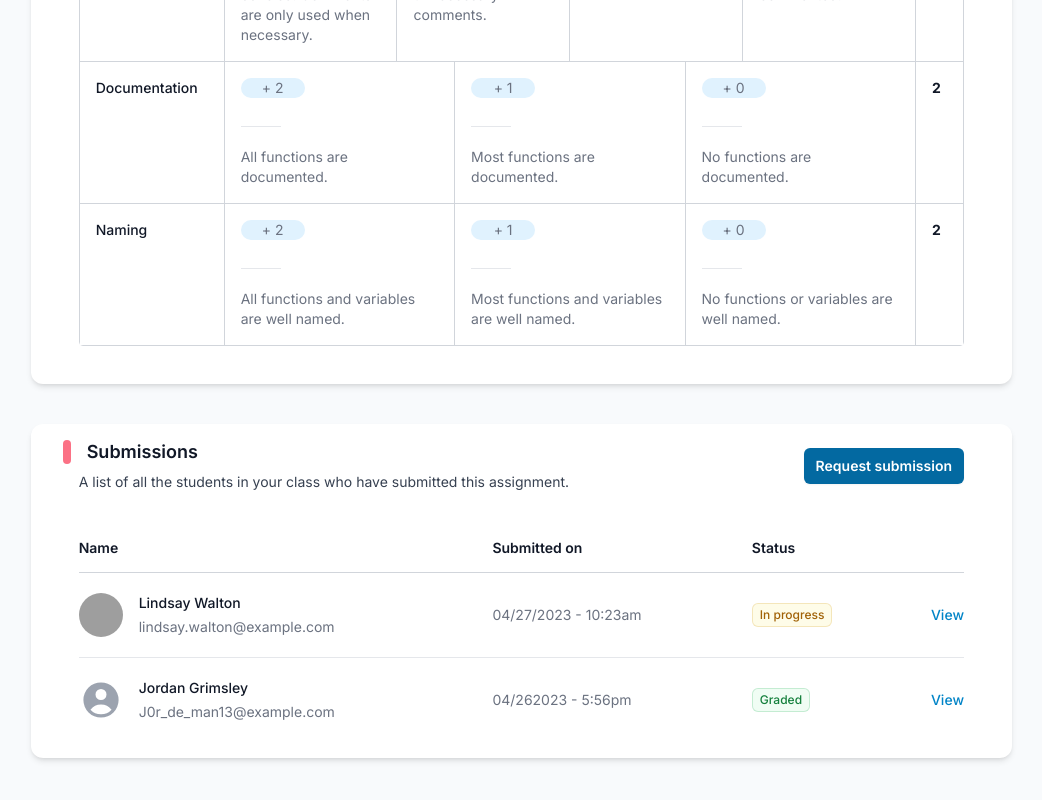
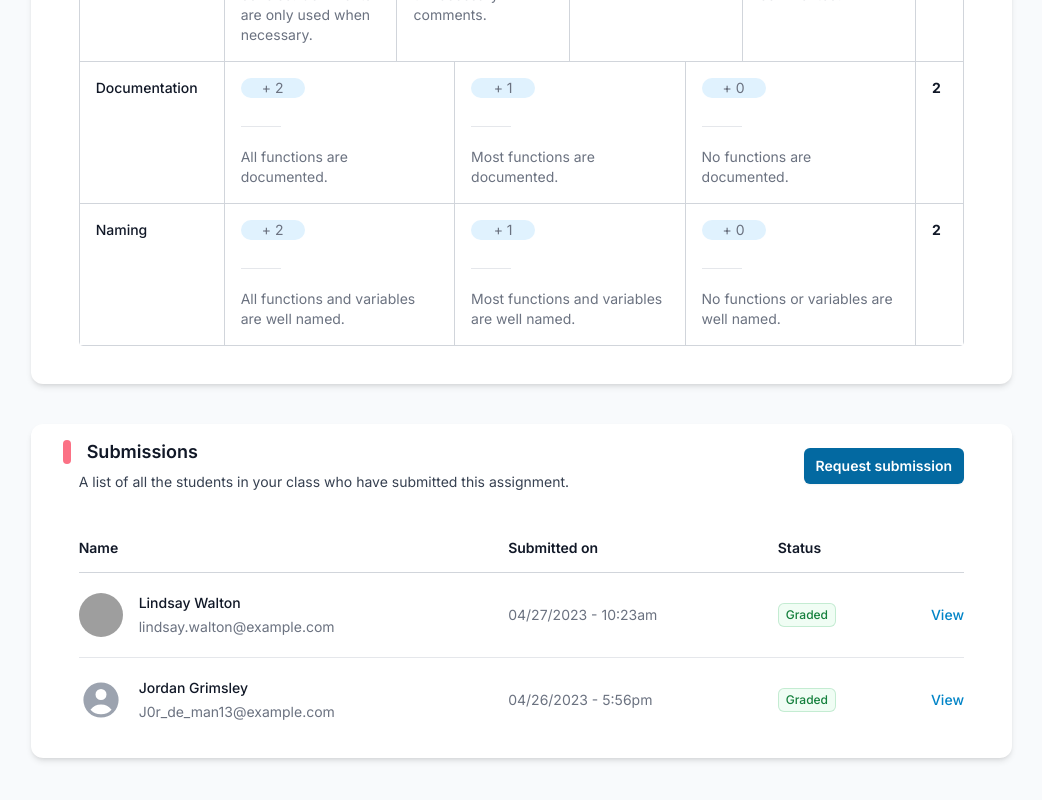
Before and after one commit to bdgcypher/autograder-frontend, a Next.js app: page / in a window 1280 px wide. Shown: the part 1530-2330 px from the top of the page, without its empty margins (220-1262 px from the left). Built offline with nearby package versions, Linux system fonts and the light colour scheme; grey boxes are pictures that could not be loaded.

Commit message:
Submission data from json file can be passed all the way down the component tree. Selecting a submission displays the submission and you can change from viewing 1 submition to another with drowdown

```diff
--- a/components/Dashboard/Assignment/Assignment.jsx
+++ b/components/Dashboard/Assignment/Assignment.jsx
@@ -112,8 +112,8 @@ export default function Assignment({ dataArray }) {
 
         <Submissions
           setOpen={setOpen}
-          setPerson={setPerson}
           setSubmission={setSubmission}
+          submissions={dataArray.submissions}
         />
 
         {/* View Submission popup */}
@@ -121,8 +121,9 @@ export default function Assignment({ dataArray }) {
         <ViewSubmission
           open={open}
           setOpen={setOpen}
-          person={person}
+          submissions={dataArray.submissions}
           submission={submission}
+          setSubmission={setSubmission}
         />
       </main>
     </>
--- a/components/Dashboard/Assignment/Submissions.jsx
+++ b/components/Dashboard/Assignment/Submissions.jsx
@@ -2,28 +2,29 @@
 import react, { useState } from "react";
 import { UserCircleIcon } from "@heroicons/react/20/solid";
 
-const people = [
-  {
-    name: "Lindsay Walton",
-    email: "lindsay.walton@example.com",
-    submittedOn: "04/27/2023 - 10:23am",
-    submission: "def largest_adjacent_sum(numbers):\n    \"\"\"\n    Finds the largest sum of non-adjacent numbers in a given list of integers.\n\n    Args:\n       numbers (list): A list of integers.\n\n    Returns:\n       int: The largest sum of non-adjacent numbers.\n    \"\"\"\n\n    if not numbers:\n        return 0\n\n    length = len(numbers)\n    if length == 1:\n        return numbers[0]\n\n    # Initialize two variables to track the maximum sum at each step\n    prev_max = max(0, numbers[0])\n    curr_max = max(prev_max, numbers[1])\n\n    # Iterate through the list starting from the third element\n    for i in range(2, length):\n        # Calculate the maximum sum up to the current element\n        temp = curr_max\n        curr_max = max(prev_max + numbers[i], curr_max)\n        prev_max = temp\n\n    return curr_max\n",
-    status: "In progress",
-    image:
-      "https://images.unsplash.com/photo-1517841905240-472988babdf9?ixlib=rb-1.2.1&ixid=eyJhcHBfaWQiOjEyMDd9&auto=format&fit=facearea&facepad=2&w=256&h=256&q=80",
-  },
-  {
-    name: "Jordan Grimsley",
-    email: "J0r_de_man13@example.com",
-    submittedOn: "04/262023 - 5:56pm",
-    submission: "def max_sum_non_adjacent(nums):\n    # Handle edge cases\n    if len(nums) == 0:\n        return 0\n    elif len(nums) == 1:\n        return max(nums[0], 0)\n\n    prev_prev_sum = max(nums[0], 0)\n    prev_sum = max(nums[0], nums[1], 0)\n\n    for i in range(2, len(nums)):\n        current_sum = max(prev_sum, prev_prev_sum + nums[i], 0)\n        prev_prev_sum = prev_sum\n        prev_sum = current_sum\n\n    return prev_sum\nprint(max_sum_non_adjacent([2, 4, 6, 2, 5]))  # Output: 13\nprint(max_sum_non_adjacent([5, 1, 1, 5]))     # Output: 10\nprint(max_sum_non_adjacent([-1, -2, -3, -4])) # Output: 0\nprint(max_sum_non_adjacent([1, 2, 3, 4, 5]))  # Output: 9\n",
-    status: "Graded",
-    image: "",
-  },
-  // More people...
-];
 
-export default function Submissions({ setOpen, setPerson, setSubmission }) {
+// const people = [
+//   {
+//     name: "Lindsay Walton",
+//     email: "lindsay.walton@example.com",
+//     submittedOn: "04/27/2023 - 10:23am",
+//     submission: "def largest_adjacent_sum(numbers):\n    \"\"\"\n    Finds the largest sum of non-adjacent numbers in a given list of integers.\n\n    Args:\n       numbers (list): A list of integers.\n\n    Returns:\n       int: The largest sum of non-adjacent numbers.\n    \"\"\"\n\n    if not numbers:\n        return 0\n\n    length = len(numbers)\n    if length == 1:\n        return numbers[0]\n\n    # Initialize two variables to track the maximum sum at each step\n    prev_max = max(0, numbers[0])\n    curr_max = max(prev_max, numbers[1])\n\n    # Iterate through the list starting from the third element\n    for i in range(2, length):\n        # Calculate the maximum sum up to the current element\n        temp = curr_max\n        curr_max = max(prev_max + numbers[i], curr_max)\n        prev_max = temp\n\n    return curr_max\n",
+//     status: "In progress",
+//     image:
+//       "https://images.unsplash.com/photo-1517841905240-472988babdf9?ixlib=rb-1.2.1&ixid=eyJhcHBfaWQiOjEyMDd9&auto=format&fit=facearea&facepad=2&w=256&h=256&q=80",
+//   },
+//   {
+//     name: "Jordan Grimsley",
+//     email: "J0r_de_man13@example.com",
+//     submittedOn: "04/26/2023 - 5:56pm",
+//     submission: "def max_sum_non_adjacent(nums):\n    # Handle edge cases\n    if len(nums) == 0:\n        return 0\n    elif len(nums) == 1:\n        return max(nums[0], 0)\n\n    prev_prev_sum = max(nums[0], 0)\n    prev_sum = max(nums[0], nums[1], 0)\n\n    for i in range(2, len(nums)):\n        current_sum = max(prev_sum, prev_prev_sum + nums[i], 0)\n        prev_prev_sum = prev_sum\n        prev_sum = current_sum\n\n    return prev_sum\nprint(max_sum_non_adjacent([2, 4, 6, 2, 5]))  # Output: 13\nprint(max_sum_non_adjacent([5, 1, 1, 5]))     # Output: 10\nprint(max_sum_non_adjacent([-1, -2, -3, -4])) # Output: 0\nprint(max_sum_non_adjacent([1, 2, 3, 4, 5]))  # Output: 9\n",
+//     status: "Graded",
+//     image: "",
+//   },
+//   // More people...
+// ];
+
+export default function Submissions({ setOpen, setSubmission, submissions }) {
 
 
   return (
@@ -85,14 +86,14 @@ export default function Submissions({ setOpen, setPerson, setSubmission }) {
                   </tr>
                 </thead>
                 <tbody className="divide-y divide-gray-200 bg-white">
-                  {people.map((person) => (
-                    <tr key={person.email}>
+                  {submissions.map((submission) => (
+                    <tr key={submission.email}>
                       <td className="whitespace-nowrap py-5 pl-4 pr-3 text-sm sm:pl-0">
                         <div className="flex items-center">
                           <div className="h-11 w-11 flex-shrink-0">
-                            {person.image ? (
+                            {submission.image ? (
                               <img
-                                src={person.image}
+                                src={submission.image}
                                 alt=""
                                 className="h-11 w-11 flex-shrink-0 rounded-full"
                               />
@@ -105,33 +106,33 @@ export default function Submissions({ setOpen, setPerson, setSubmission }) {
                           </div>
                           <div className="ml-4">
                             <div className="font-medium text-gray-900">
-                              {person.name}
+                              {submission.name}
                             </div>
                             <div className="mt-1 text-gray-500">
-                              {person.email}
+                              {submission.email}
                             </div>
                           </div>
                         </div>
                       </td>
                       <td className="whitespace-nowrap px-3 py-5 text-sm text-gray-500">
                         <div className="text-gray-500">
-                          {person.submittedOn}
+                          {submission.submittedOn}
                         </div>
                       </td>
 
-                      {person.status === "Graded" ? (
+                      {submission.status === "Graded" ? (
                         <>
                           <td className="whitespace-nowrap px-3 py-5 text-sm text-gray-500">
                             <span className="inline-flex items-center rounded-md bg-green-50 px-2 py-1 text-xs font-medium text-green-700 ring-1 ring-inset ring-green-600/20">
-                              {person.status}
+                              {submission.status}
                             </span>
                           </td>
                         </>
-                      ) : person.status === "In progress" ? (
+                      ) : submission.status === "In progress" ? (
                         <>
                           <td className="whitespace-nowrap px-3 py-5 text-sm text-gray-500">
                             <span className="inline-flex items-center rounded-md bg-yellow-50 px-2 py-1 text-xs font-medium text-yellow-700 ring-1 ring-inset ring-yellow-600/20">
-                              {person.status}
+                              {submission.status}
                             </span>
                           </td>
                         </>
@@ -140,12 +141,11 @@ export default function Submissions({ setOpen, setPerson, setSubmission }) {
                         <div
                           onClick={() => {
                             setOpen(true);
-                            setPerson(person);
-                            setSubmission(person.submission)
+                            setSubmission(submission);
                           }}
                           className="text-sky-600 hover:text-sky-900 cursor-pointer"
                         >
-                          View<span className="sr-only">, {person.name}</span>
+                          View<span className="sr-only">, {submission.name}</span>
                         </div>
                       </td>
                     </tr>
--- a/data.json
+++ b/data.json
@@ -1,7 +1,19 @@
 {
-  "assignment": "Question 03\n\nGiven a list of integers, write a function that returns the largest sum of non-adjacent numbers. Numbers can be 0 or negative.\n\nFor example, [2, 4, 6, 2, 5] should return 13, since we pick 2, 6, and 5. [5, 1, 1, 5] should return 10, since we pick 5 and 5.\n\nFollow-up: Can you do this in O(N) time and constant space?\n\nFor your submission, create a python function which accepts a single list of integers and/or floats.",
+  "assignment": [
+    {
+      "id": "1",
+      "title": "Green Tech Paper",
+      "totalPoints": "15",
+      "body": "Given a list of integers, write a function that returns the largest sum of non-adjacent numbers. Numbers can be 0 or negative.\n\nFor example, [2, 4, 6, 2, 5] should return 13, since we pick 2, 6, and 5. [5, 1, 1, 5] should return 10, since we pick 5 and 5.\n\nFollow-up: Can you do this in O(N) time and constant space?\n\nFor your submission, create a python function which accepts a single list of integers and/or floats."
+    }
+  ],
   "submissions": [
     {
+      "name": "Lindsay Walton",
+      "email": "lindsay.walton@example.com",
+      "submittedOn": "04/27/2023 - 10:23am",
+      "status": "Graded",
+      "image": "https://images.unsplash.com/photo-1517841905240-472988babdf9?ixlib=rb-1.2.1&ixid=eyJhcHBfaWQiOjEyMDd9&auto=format&fit=facearea&facepad=2&w=256&h=256&q=80",
       "submission": "def largest_adjacent_sum(numbers):\n    \"\"\"\n    Finds the largest sum of non-adjacent numbers in a given list of integers.\n\n    Args:\n       numbers (list): A list of integers.\n\n    Returns:\n       int: The largest sum of non-adjacent numbers.\n    \"\"\"\n\n    if not numbers:\n        return 0\n\n    length = len(numbers)\n    if length == 1:\n        return numbers[0]\n\n    # Initialize two variables to track the maximum sum at each step\n    prev_max = max(0, numbers[0])\n    curr_max = max(prev_max, numbers[1])\n\n    # Iterate through the list starting from the third element\n    for i in range(2, length):\n        # Calculate the maximum sum up to the current element\n        temp = curr_max\n        curr_max = max(prev_max + numbers[i], curr_max)\n        prev_max = temp\n\n    return curr_max\n",
       "grade": [
         {
@@ -37,6 +49,11 @@
       ]
     },
     {
+      "name": "Jordan Grimsley",
+      "email": "J0r_de_man13@example.com",
+      "submittedOn": "04/26/2023 - 5:56pm",
+      "status": "Graded",
+      "image": "",
       "submission": "def max_sum_non_adjacent(nums):\n    # Handle edge cases\n    if len(nums) == 0:\n        return 0\n    elif len(nums) == 1:\n        return max(nums[0], 0)\n\n    prev_prev_sum = max(nums[0], 0)\n    prev_sum = max(nums[0], nums[1], 0)\n\n    for i in range(2, len(nums)):\n        current_sum = max(prev_sum, prev_prev_sum + nums[i], 0)\n        prev_prev_sum = prev_sum\n        prev_sum = current_sum\n\n    return prev_sum\nprint(max_sum_non_adjacent([2, 4, 6, 2, 5]))  # Output: 13\nprint(max_sum_non_adjacent([5, 1, 1, 5]))     # Output: 10\nprint(max_sum_non_adjacent([-1, -2, -3, -4])) # Output: 0\nprint(max_sum_non_adjacent([1, 2, 3, 4, 5]))  # Output: 9\n",
       "grade": [
         {
--- a/tailwind.config.js
+++ b/tailwind.config.js
@@ -7,6 +7,9 @@ module.exports = {
   ],
   theme: {
     extend: {
+      height: {
+        "screen-90": "90vh",
+      },
       backgroundImage: {
         "gradient-radial": "radial-gradient(var(--tw-gradient-stops))",
         "gradient-conic":
```
Also changed, not shown: components/Dashboard/Assignment/AssignmentDescription.jsx (+1 -7 lines), components/Dashboard/Assignment/SubmissionDropdown.jsx (added, +115 -0 lines), components/Dashboard/Assignment/ViewSubmission.jsx (+21 -8 lines).
